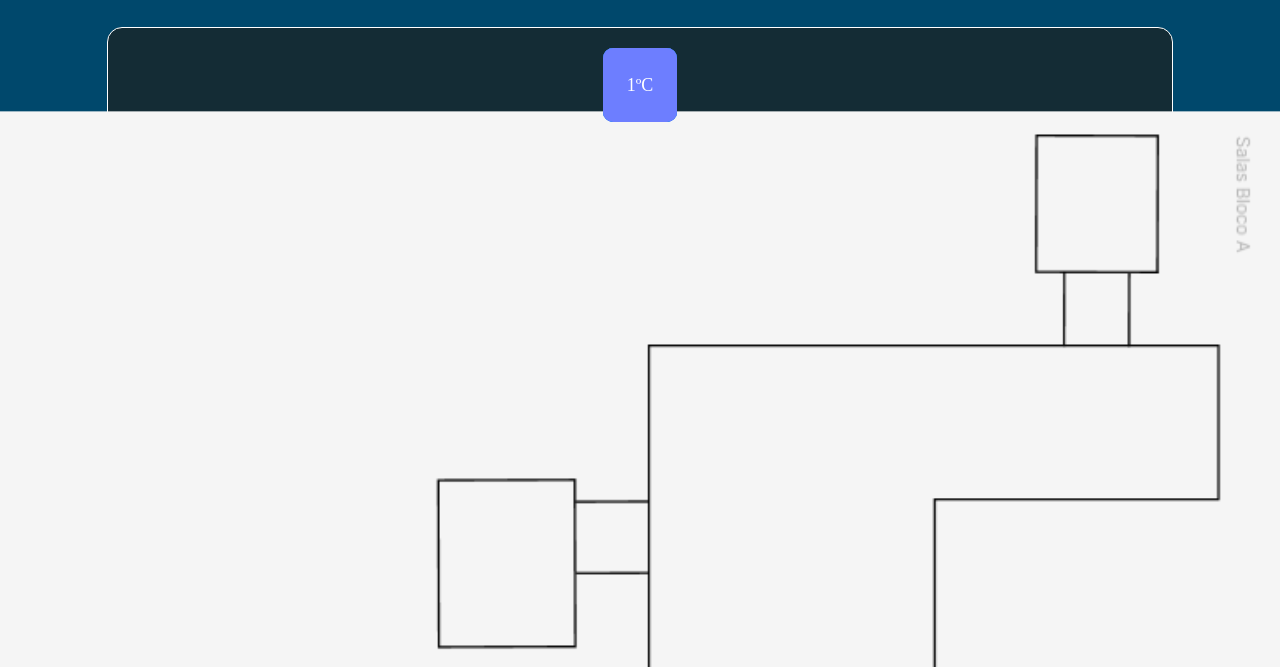
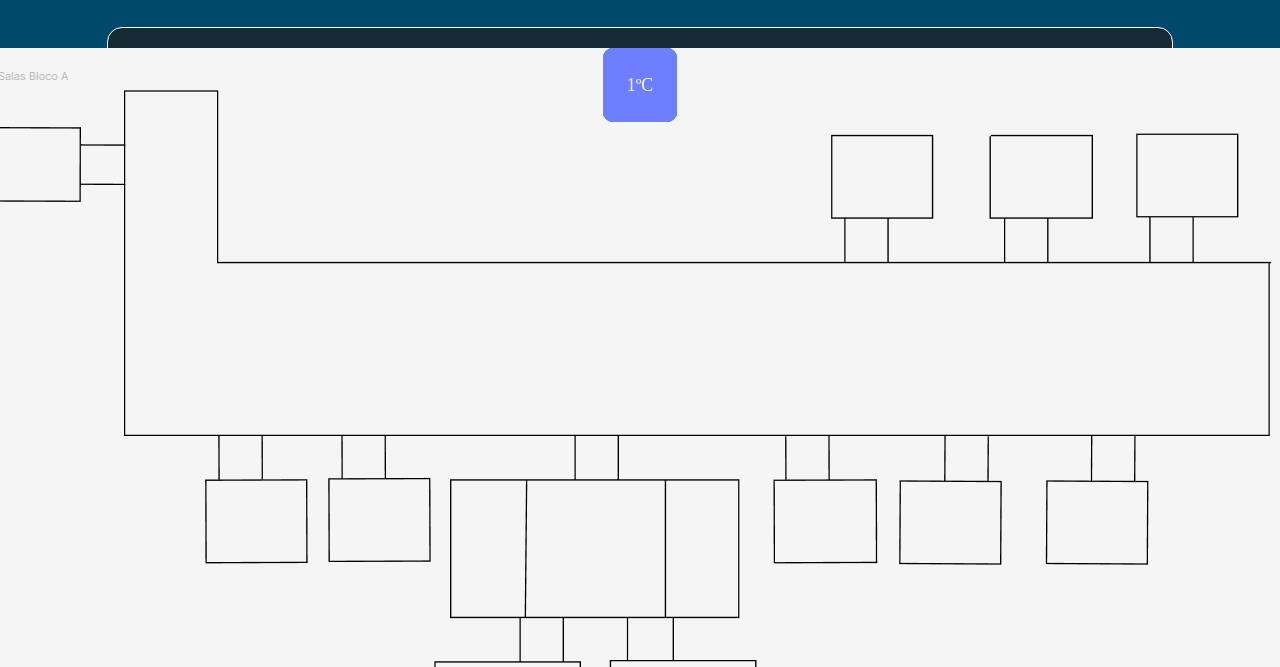
Before and after one commit to StefannySayuri/feira, a plain HTML site: page index.html in a window 1280 px wide. Shown: the part 133-800 px from the top of the page. Drawn offline with Linux system fonts and the light colour scheme; a web font is replaced by a local one.

Commit message:
organização do site total

```diff
--- a/estilo.css
+++ b/estilo.css
@@ -79,7 +79,7 @@ main {
     padding: 20px;
     gap: 20px;
     width: 80%;
-    height: 100%;
+    height: 80%;
     background-color: hsla(187, 13%, 12%, 0.74);
     border: 1px solid white;
     border-radius: 15px;
@@ -89,12 +89,14 @@ h2 {
     margin-top: 100%;
     color: white;
 }
+.container.salaA {
+    position: relative;
+    display: inline-block;
+}
 
 .salaA {
     display: block;
-    transform: rotate(90deg);
-    margin-top: 500px;
-    height: 1300px;
+    height: 70%;
 }
 
 .sala1 {
```
